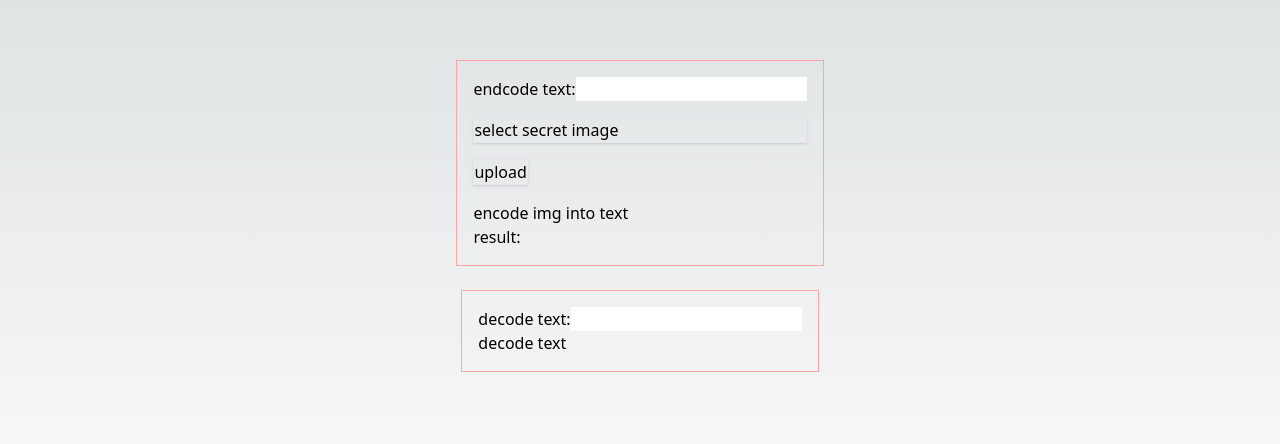
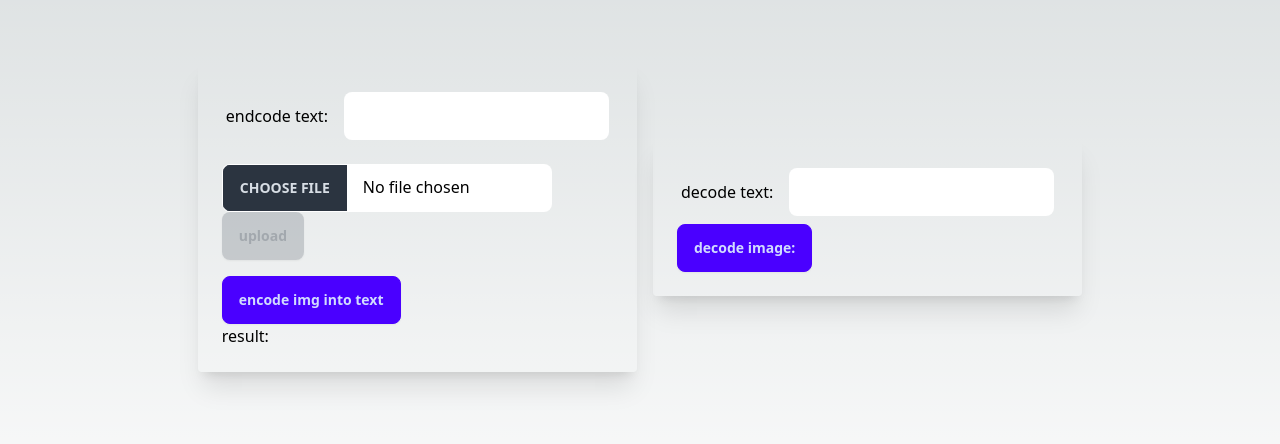
Before and after one commit to debugtheworldbot/text-encode, a Next.js app: page / in a window 1280 px wide. Shown: the part 184-628 px from the top of the page. Built offline with nearby package versions, Linux system fonts and the light colour scheme; no server answers; what imagekit would draw is missing.

Commit message:
add daisyui

```diff
--- a/app/_components/uploadForm.tsx
+++ b/app/_components/uploadForm.tsx
@@ -55,17 +55,12 @@ const UploadForm = (props: Prop) => {
       }) => (
         <Form onSubmit={handleSubmit} encType="multipart/form-data">
           <div>
-            {avatarPreview && (
+            {avatarPreview ? (
               <Image width={600} height={600} src={avatarPreview} alt="test" />
-            )}
+            ) : (
               <label htmlFor="avatar">
-              {!avatarPreview && (
-                <div className="border shadow mb-4 cursor-pointer">
-                  select secret image
-                </div>
-              )}
                 <input
-                className="hidden"
+                  className="file-input"
                   onChange={(e) => {
                     if (e.target.files?.[0]) {
                       setFieldValue(
@@ -82,12 +77,13 @@ const UploadForm = (props: Prop) => {
                   name="avatar"
                 />
               </label>
+            )}
             <ErrorMessage name="avatar" />
           </div>
           {!success && (
             <button
-              className="border shadow"
-              disabled={isSubmitting}
+              className="btn btn-neutral"
+              disabled={isSubmitting || !avatarPreview}
               type="submit"
             >
               {isSubmitting ? "Uploading....." : "upload"}
--- a/app/page.tsx
+++ b/app/page.tsx
@@ -46,23 +46,23 @@ const IndexPage = () => {
     toast("decode success!");
   };
   return (
-    <main className="min-h-screen flex flex-col justify-center items-center">
-      <div className="border border-solid border-red-300 p-4">
-        <label>
+    <main className="min-h-screen flex gap-4 justify-center items-center">
+      <div className="shadow-xl p-6 rounded">
+        <label className="label">
           endcode text:
-          <input ref={eRef} />
+          <input ref={eRef} className="input ml-4" />
         </label>
         <div className="my-4">
           <UploadForm onSuccess={onUploaded} />
         </div>
 
-        <button className="" onClick={clickEncode}>
+        <button className="btn btn-primary" onClick={clickEncode}>
           encode img into text
         </button>
 
         <div>result:</div>
         <div
-          className="cursor-pointer bg-gradient-to-r from-indigo-500 via-purple-500 to-pink-500 text-white px-2 rounded"
+          className="link link-info cursor-pointer"
           onClick={() => {
             navigator.clipboard.writeText(state.encodeRes);
             toast("copied");
@@ -72,13 +72,13 @@ const IndexPage = () => {
         </div>
       </div>
 
-      <div className="border border-solid border-red-300 p-4 mt-6">
-        <label>
+      <div className="shadow-xl p-6 rounded">
+        <label className="label">
           decode text:
-          <input ref={dRef} />
+          <input ref={dRef} className="input ml-4" />
         </label>
-        <button className="block" onClick={clickDecode}>
-          decode text
+        <button className="block btn btn-primary" onClick={clickDecode}>
+          decode image:
         </button>
         {state.decodeRes && (
           <div>
--- a/package.json
+++ b/package.json
@@ -25,6 +25,7 @@
     "@types/react": "^18",
     "@types/react-dom": "^18",
     "autoprefixer": "^10.0.1",
+    "daisyui": "^4.4.19",
     "eslint": "^8",
     "eslint-config-next": "14.0.4",
     "postcss": "^8",
--- a/tailwind.config.ts
+++ b/tailwind.config.ts
@@ -1,20 +1,20 @@
-import type { Config } from 'tailwindcss'
+import type { Config } from "tailwindcss";
 
 const config: Config = {
   content: [
-    './pages/**/*.{js,ts,jsx,tsx,mdx}',
-    './components/**/*.{js,ts,jsx,tsx,mdx}',
-    './app/**/*.{js,ts,jsx,tsx,mdx}',
+    "./pages/**/*.{js,ts,jsx,tsx,mdx}",
+    "./components/**/*.{js,ts,jsx,tsx,mdx}",
+    "./app/**/*.{js,ts,jsx,tsx,mdx}",
   ],
   theme: {
     extend: {
       backgroundImage: {
-        'gradient-radial': 'radial-gradient(var(--tw-gradient-stops))',
-        'gradient-conic':
-          'conic-gradient(from 180deg at 50% 50%, var(--tw-gradient-stops))',
+        "gradient-radial": "radial-gradient(var(--tw-gradient-stops))",
+        "gradient-conic":
+          "conic-gradient(from 180deg at 50% 50%, var(--tw-gradient-stops))",
       },
     },
   },
-  plugins: [],
-}
-export default config
+  plugins: [require("daisyui")],
+};
+export default config;
```
Also changed, not shown: 1 other file (tests, documents, lock files or other folders). Lines whose indentation alone changed are shown as unchanged.
